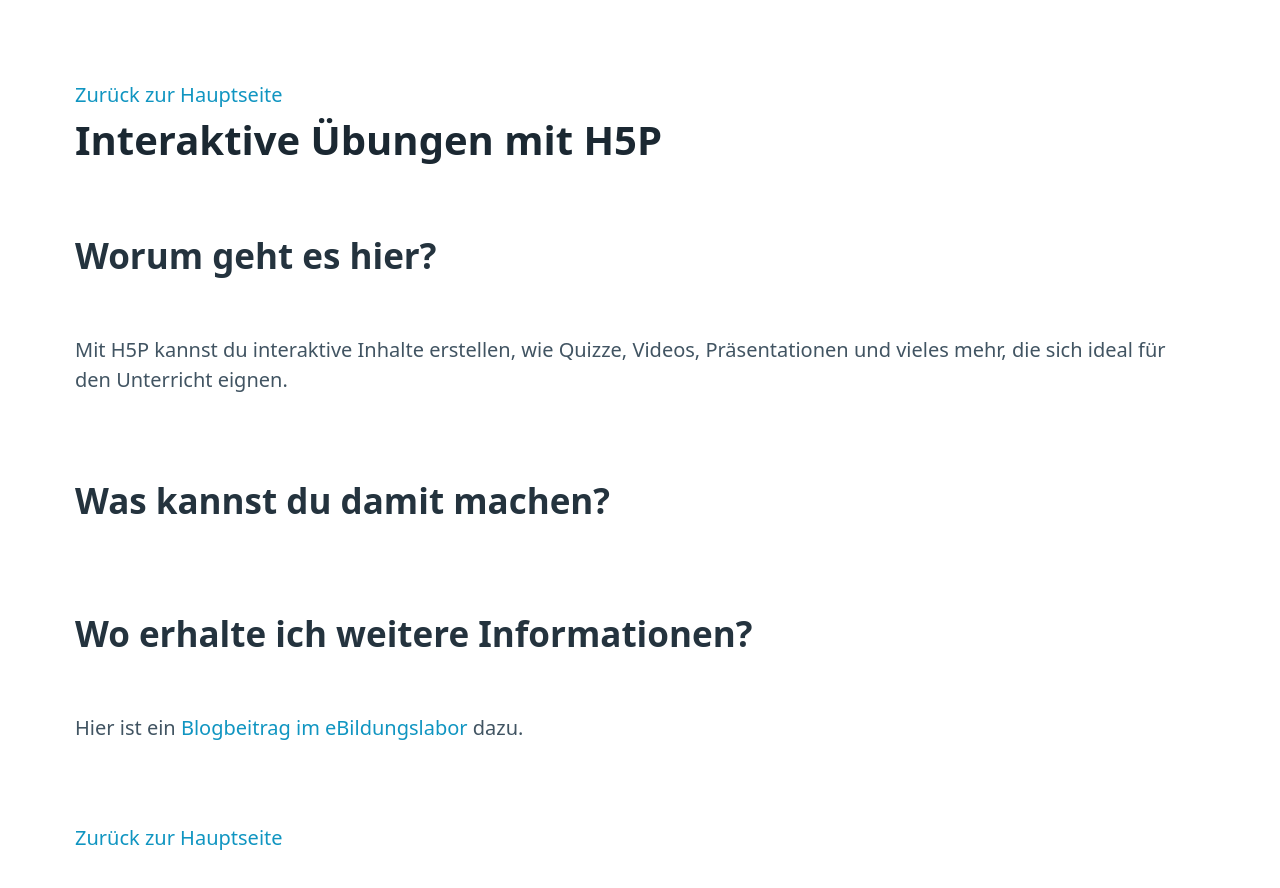
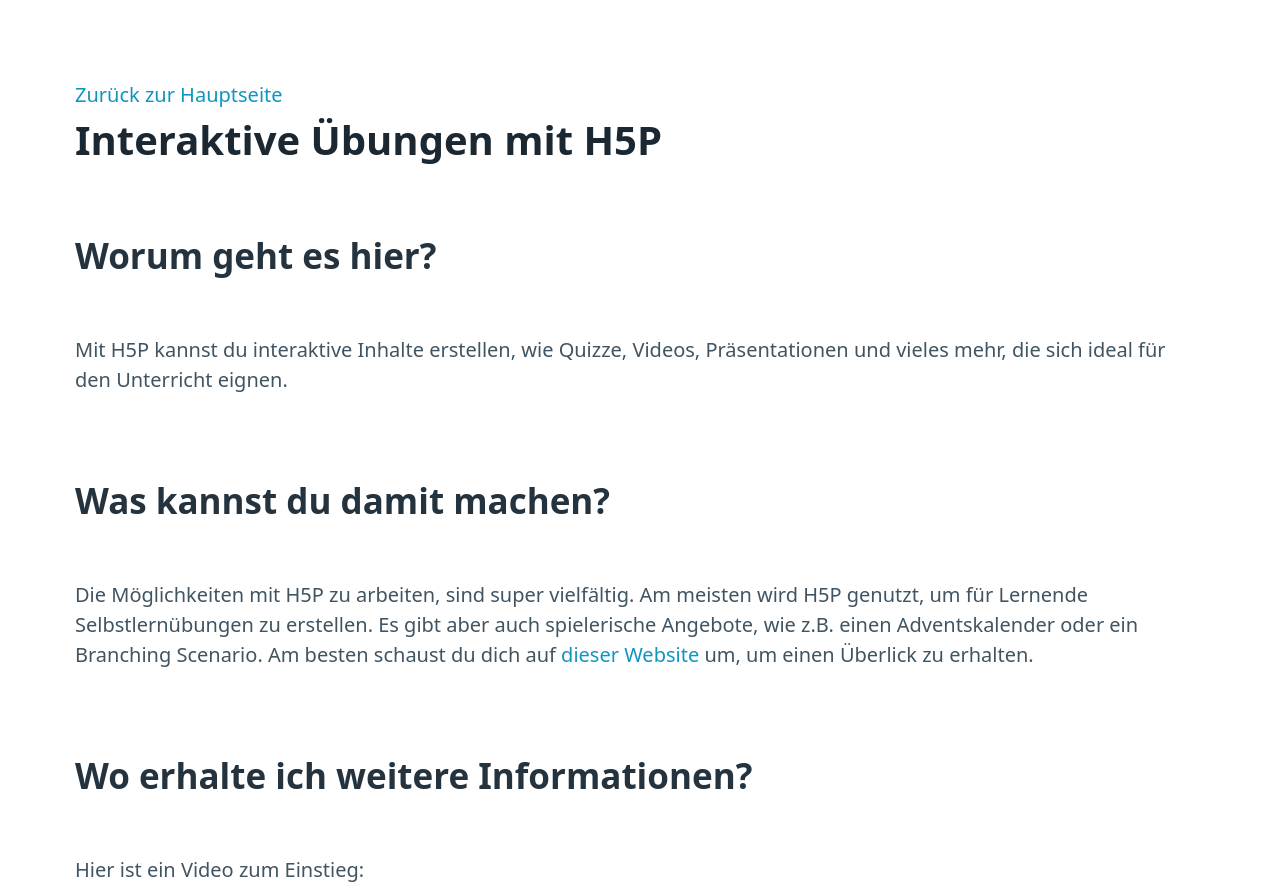
Before and after one commit to eBildungslabor/distanzlernen-jeopardy, a plain HTML site: page 4.html in a window 1280 px wide. Shown: the top 888 px of the page. Drawn offline with nearby package versions, Linux system fonts and the light colour scheme.

Commit message:
Update 4.html

```diff
--- a/4.html
+++ b/4.html
@@ -18,12 +18,13 @@
 
         <section>
             <h2>Was kannst du damit machen?</h2>
-            <p></p>
+            <p>Die Möglichkeiten mit H5P zu arbeiten, sind super vielfältig. Am meisten wird H5P genutzt, um für Lernende Selbstlernübungen zu erstellen. Es gibt aber auch spielerische Angebote, wie z.B. einen Adventskalender oder ein Branching Scenario. Am besten schaust du dich auf <a href="https://ebildungslabor.github.io/H5P/">dieser Website</a> um, um einen Überlick zu erhalten.</p>
         </section>
 
         <section>
             <h2>Wo erhalte ich weitere Informationen?</h2>
-            <p>Hier ist ein <a href="https://ebildungslabor.de">Blogbeitrag im eBildungslabor</a> dazu.</p>
+            <p>Hier ist ein Video zum Einstieg:</p>
+            <p><iframe width="560" height="315" src="https://www.youtube.com/embed/6OD2tOq-57U?si=PTlq7X38hnAjp3Qo" title="YouTube video player" frameborder="0" allow="accelerometer; autoplay; clipboard-write; encrypted-media; gyroscope; picture-in-picture; web-share" referrerpolicy="strict-origin-when-cross-origin" allowfullscreen></iframe></p>
         </section>
 
         <a href="index.html" class="button">Zurück zur Hauptseite</a>
```
